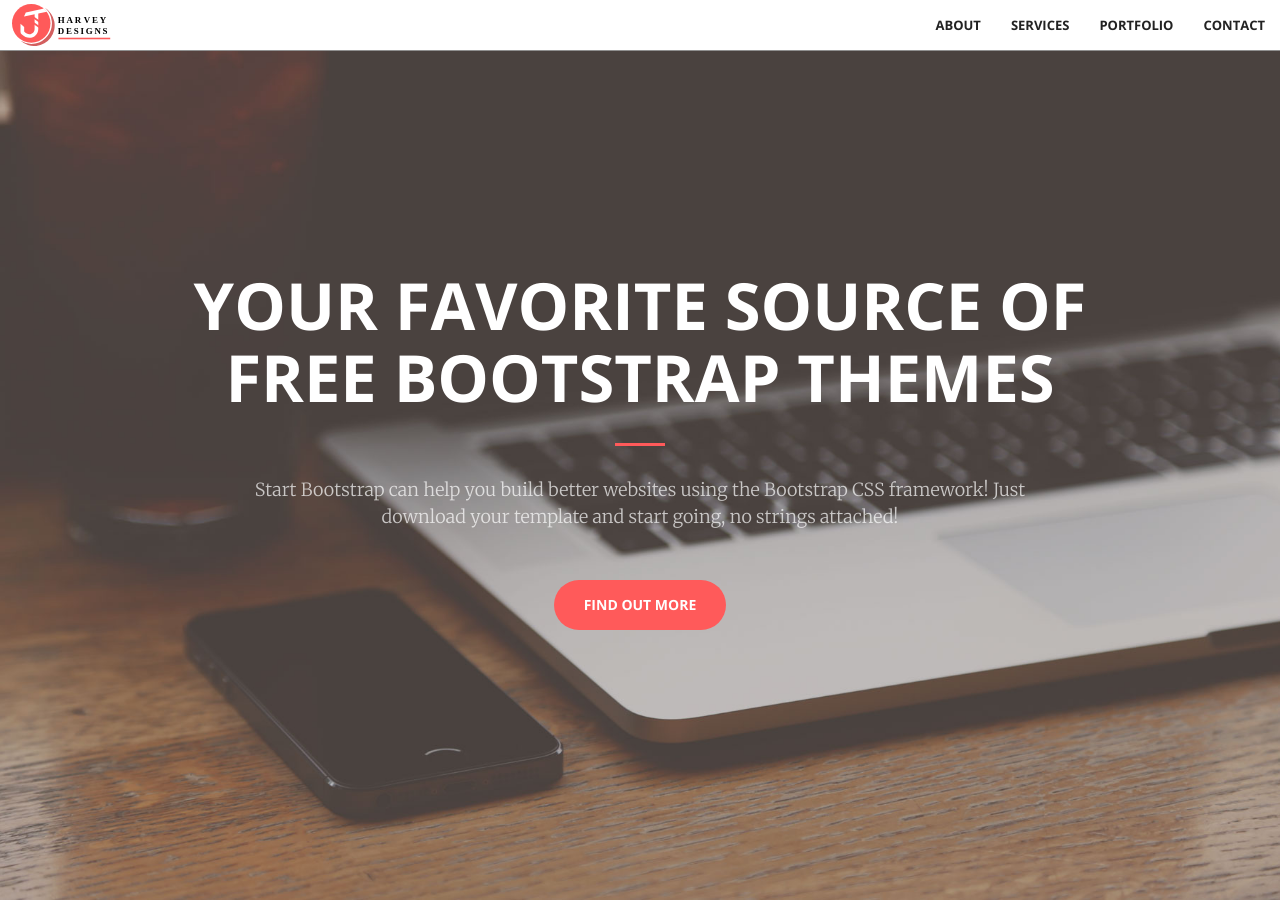
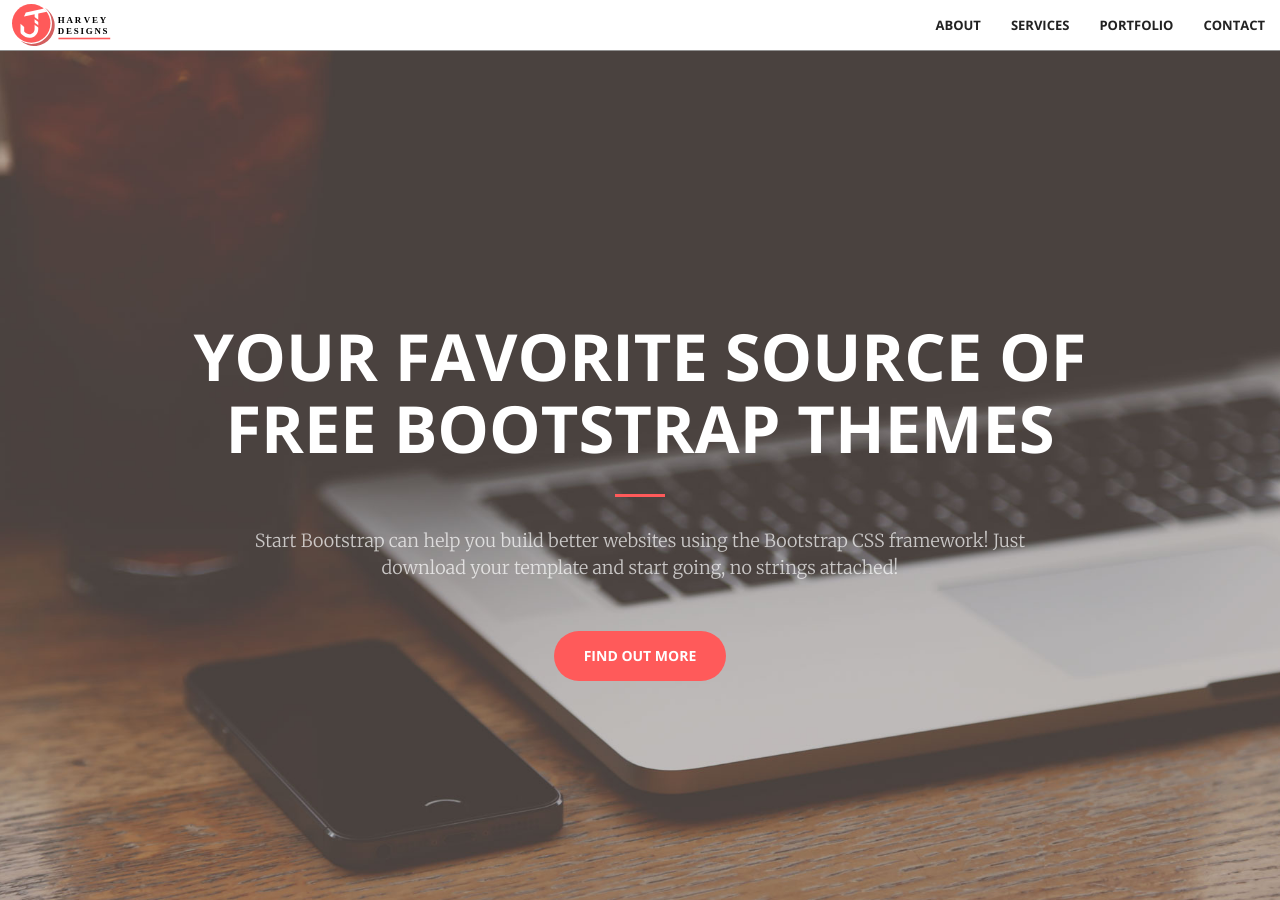
Before and after one commit to jeremiahh1198/jharveydesigns, a Jekyll site: the page built from index.html, in a window 1280 px wide and 900 px high. Built offline with Jekyll 4.4.1, drawn with Linux system fonts in a browser that asks for light colours.

Commit message:
Update custom.css

```diff
--- a/css/custom.css
+++ b/css/custom.css
@@ -1,3 +1,6 @@
+body {
+  margin-top: 51px;
+}
 .navbar-brand {
 padding: 4px 12px;
 }
@@ -5,7 +8,3 @@ svg {
   width: auto;
   height: 100%;
 }
-.affix-top svg {
-  fill: white;
-  transition: all 0.35s;
-}
```
